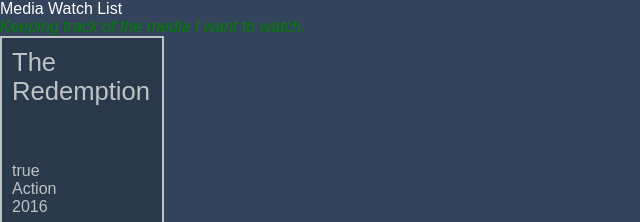
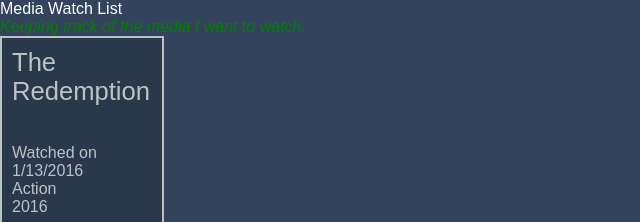
Before and after one commit to JJHPhoto/angular-essential-training, an Angular app: page / in a window 1280 px wide. Shown: the top 222 px of the page, without its empty margins (0-640 px from the left). Built offline with nearby package versions, Linux system fonts and the light colour scheme.

Commit message:
Played around with Property Binding before removing it.

```diff
--- a/src/app/media-item.component.html
+++ b/src/app/media-item.component.html
@@ -1,5 +1,5 @@
-<h2>{{ name }}</h2>
-<div>{{ wasWatched() }}</div>
+<h2>The Redemption</h2>
+<div>Watched on 1/13/2016</div>
 <div>Action</div>
 <div>2016</div>
 <div class="tools">
--- a/src/app/media-item.component.ts
+++ b/src/app/media-item.component.ts
@@ -5,9 +5,4 @@ import { Component } from "@angular/core";
   templateUrl: "./media-item.component.html",
   styleUrls: ["./media-item.component.css"],
 })
-export class MediaItemComponent {
-  name = "The Redemption";
-  wasWatched() {
-    return true;
-  }
-}
+export class MediaItemComponent {}
```
